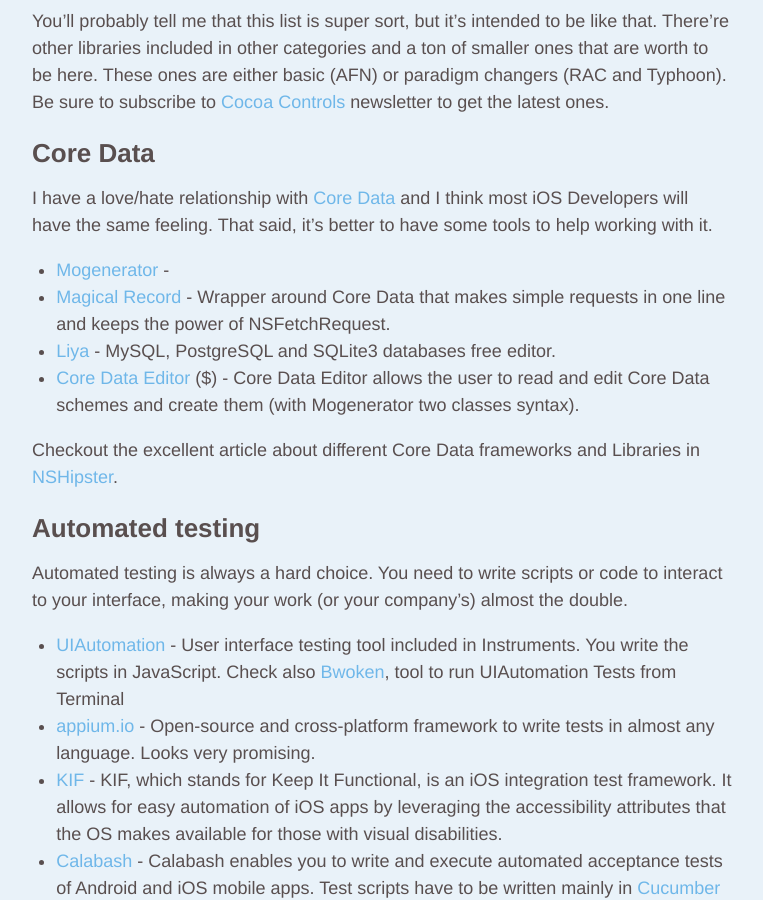
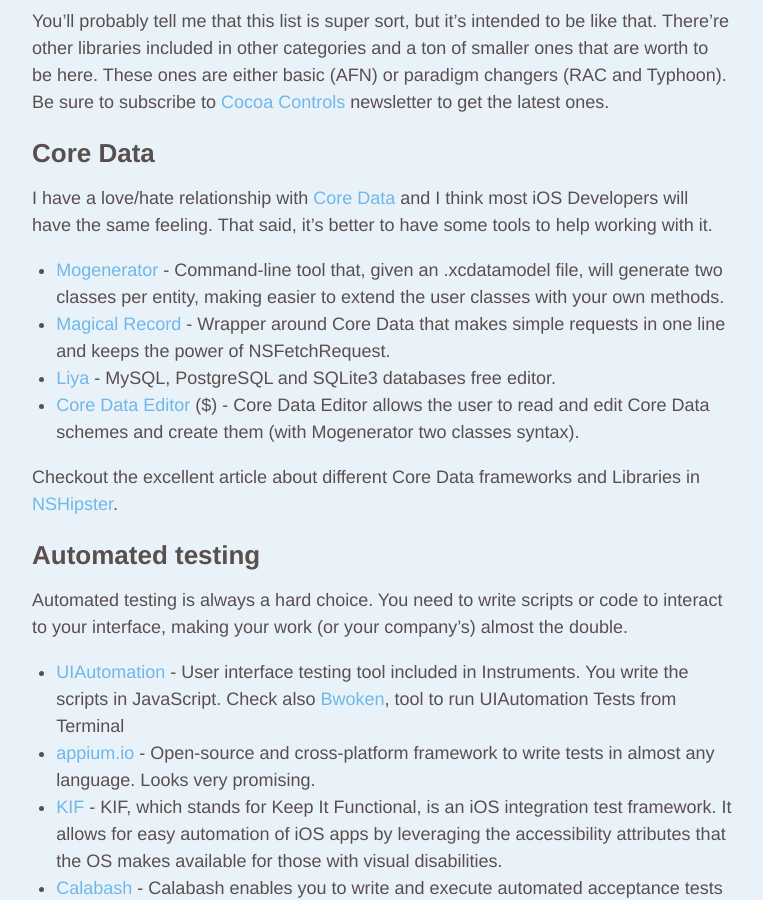
Before and after one commit to EdSancha/edsancha.github.io, a Jekyll site: the page built from blog/_posts/2014-02-03-whats-in-my-iOS-toolbox-2.markdown, in a window 1280 px wide and 900 px high, scrolled down 745 px. Shown: the whole window, without its empty margins (258-1021 px from the left). Built offline with Jekyll 4.4.1, drawn with Linux system fonts in a browser that asks for light colours; Markdown is read by kramdown in place of the engine named in the settings; comment, search, counter and statistics services are not loaded.

Commit message:
Added mogenerator description

```diff
--- a/blog/_posts/2014-02-03-whats-in-my-iOS-toolbox-2.markdown
+++ b/blog/_posts/2014-02-03-whats-in-my-iOS-toolbox-2.markdown
@@ -34,7 +34,7 @@
 
 I have a love/hate relationship with [Core Data][CoreData] and I think most iOS Developers will have the same feeling. That said, it's better to have some tools to help working with it.
 
-- [Mogenerator][mo] -
+- [Mogenerator][mo] - Command-line tool that, given an .xcdatamodel file, will generate two classes per entity, making easier to extend the user classes with your own methods.
 - [Magical Record][mr] - Wrapper around Core Data that makes simple requests in one line and keeps the power of NSFetchRequest.
 - [Liya][liya] - MySQL, PostgreSQL and SQLite3 databases free editor.
 - [Core Data Editor][cde] ($) - Core Data Editor allows the user to read and edit Core Data schemes and create them (with Mogenerator two classes syntax).
```
